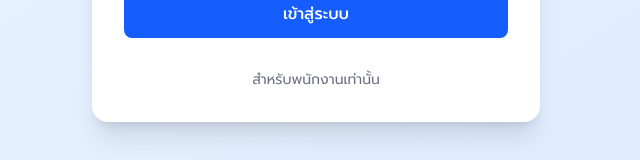
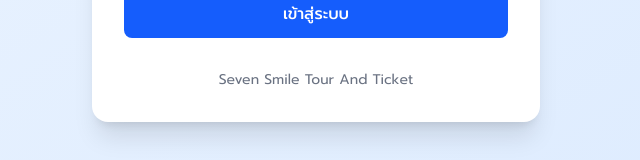
Before and after one commit to chalantorn2/Pricing-SevenSmile-Web, a React (Vite) app: page /login in a window 1280 px wide. Shown: the part 512-672 px from the top of the page, without its empty margins (324-964 px from the left). Built offline with nearby package versions, Linux system fonts and the light colour scheme.

Commit message:
change text

```diff
--- a/src/pages/Login.jsx
+++ b/src/pages/Login.jsx
@@ -93,7 +93,7 @@
 
           {/* Footer */}
           <div className="mt-8 text-center text-sm text-gray-500">
-            <p>สำหรับพนักงานเท่านั้น</p>
+            <p>Seven Smile Tour And Ticket</p>
           </div>
         </div>
       </div>
```
